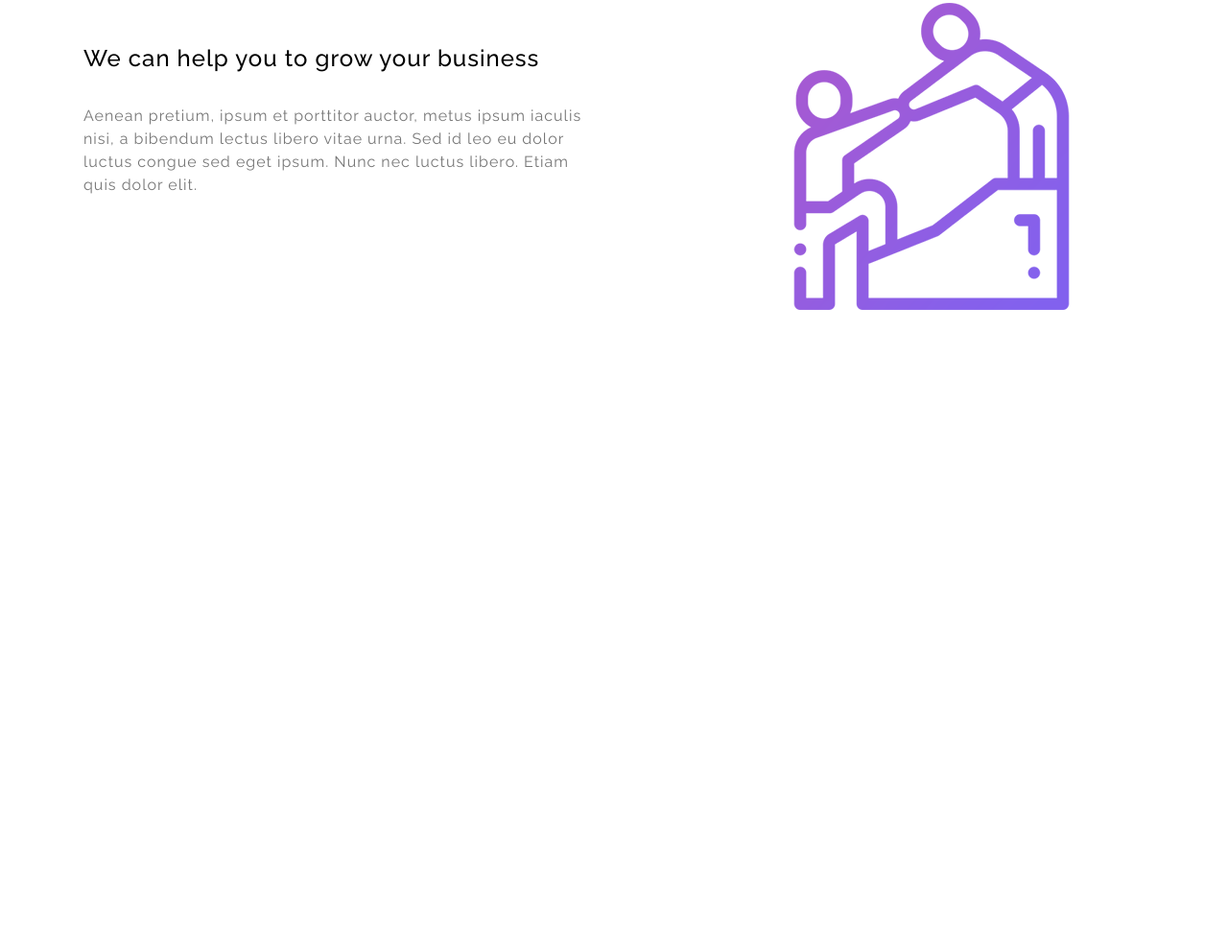
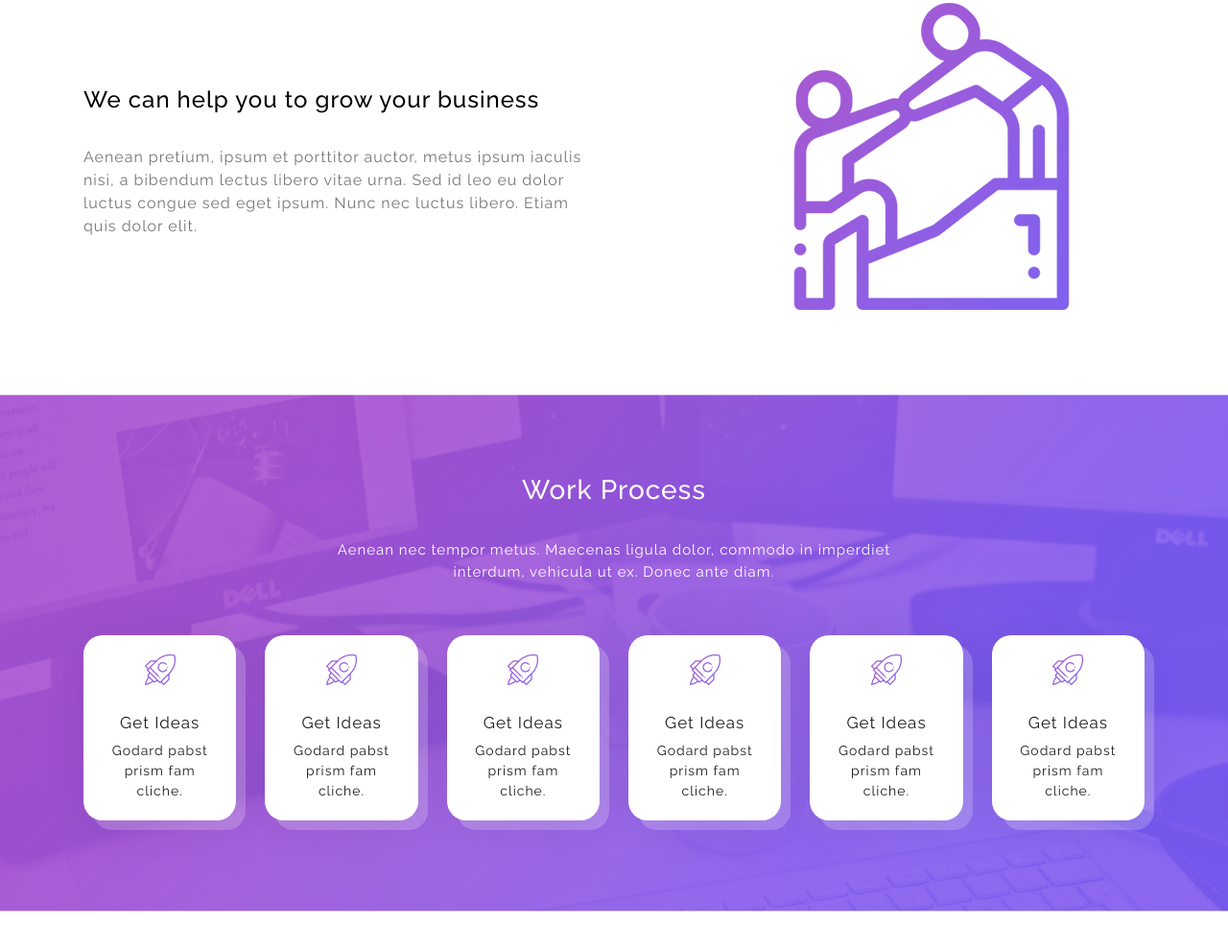
Before and after one commit to mohammadnahid7/softy-pinko, a plain HTML site: page index.html in a window 1280 px wide. Shown: the part 1421-2410 px from the top of the page at 96% size. Drawn offline with Linux system fonts and the light colour scheme.

Commit message:
Work Process section added and bug fixed

```diff
--- a/assets/css/style.css
+++ b/assets/css/style.css
@@ -97,6 +97,36 @@ hr {
   box-shadow: 0 2px 48px 0 rgba(0, 0, 0, 0.1);
   display: block;
   text-align: center;
+}
+
+.section-info {
+  text-align: center;
+  display: flex;
+  justify-content: center;
+  align-items: center;
+  flex-direction: column;
+  width: calc(100% - 1.875rem);
+  margin-left: 0.9375rem;
+  margin-right: 0.9375rem;
+}
+@media (min-width: 62rem) {
+  .section-info {
+    width: calc(58.3333333333% - 1.875rem);
+    margin-left: 0.9375rem;
+    margin-right: 0.9375rem;
+  }
+}
+.section-info .section-info__title {
+  color: #ffffff;
+  font-size: 1.75rem;
+  font-weight: 500;
+  margin-bottom: 1.875rem;
+}
+.section-info .section-info__text {
+  color: #ffffff;
+  font-size: 0.9375rem;
+  font-weight: 400;
+  margin-bottom: 2.5rem;
 }
 
 .main-navbar {
@@ -230,7 +260,7 @@ hr {
     margin-right: 0.9375rem;
   }
 }
-.hero .hero__title {
+.hero .row > div .hero__title {
   color: #ffffff;
   font-size: 1.5rem;
   font-weight: 500;
@@ -238,11 +268,11 @@ hr {
   text-align: center;
 }
 @media (min-width: 48rem) {
-  .hero .hero__title {
+  .hero .row > div .hero__title {
     font-size: 2.25rem;
   }
 }
-.hero .hero__text {
+.hero .row > div .hero__text {
   color: #ffffff;
   font-size: 0.9375rem;
   margin-bottom: 2.5rem;
@@ -336,10 +366,10 @@ hr {
 }
 .about .row figure,
 .help .row figure {
+  text-align: center;
   width: calc(100% - 1.875rem);
   margin-left: 0.9375rem;
   margin-right: 0.9375rem;
-  text-align: center;
 }
 @media (min-width: 62rem) {
   .about .row figure,
@@ -353,17 +383,18 @@ hr {
 .about .row .help__body,
 .help .row .about__body,
 .help .row .help__body {
-  margin: 2.5rem auto auto auto;
+  margin-top: 2.5rem;
+  text-align: center;
   width: calc(100% - 1.875rem);
   margin-left: 0.9375rem;
   margin-right: 0.9375rem;
-  text-align: center;
 }
 @media (min-width: 62rem) {
   .about .row .about__body,
   .about .row .help__body,
   .help .row .about__body,
   .help .row .help__body {
+    margin-bottom: 2.5rem;
     text-align: left;
     width: calc(50% - 1.875rem);
     margin-left: 0.9375rem;
@@ -390,13 +421,78 @@ hr {
 .help .row .about__body .help__body-text,
 .help .row .help__body .about__body-text,
 .help .row .help__body .help__body-text {
+  color: #777;
   font-size: 1rem;
   font-weight: 400;
-  color: #777;
 }
 
 .help .row {
   flex-direction: row-reverse;
+}
+
+.process {
+  background-image: url("../images/work-process-bg.png");
+  background-position: center;
+  background-size: cover;
+}
+.process .row {
+  flex-direction: row;
+}
+.process .row .step {
+  background-color: white;
+  box-shadow: 0 2px 48px 0 rgba(0, 0, 0, 0.08);
+  margin-bottom: 0.9375rem;
+  margin-top: 0.9375rem;
+  padding: 1.25rem;
+  position: relative;
+  z-index: 0;
+  width: calc(50% - 1.875rem);
+  margin-left: 0.9375rem;
+  margin-right: 0.9375rem;
+}
+@media (min-width: 48rem) {
+  .process .row .step {
+    width: calc(50% - 1.875rem);
+    margin-left: 0.9375rem;
+    margin-right: 0.9375rem;
+  }
+}
+@media (min-width: 48rem) {
+  .process .row .step {
+    width: calc(25% - 1.875rem);
+    margin-left: 0.9375rem;
+    margin-right: 0.9375rem;
+  }
+}
+@media (min-width: 62rem) {
+  .process .row .step {
+    width: calc(16.6666666667% - 1.875rem);
+    margin-left: 0.9375rem;
+    margin-right: 0.9375rem;
+  }
+}
+.process .row .step::after {
+  background: rgba(255, 255, 255, 0.2);
+  border-radius: 20px;
+  bottom: -10px;
+  content: "";
+  height: 100%;
+  position: absolute;
+  right: -10px;
+  width: 100%;
+  z-index: -1;
+}
+.process .row .step .step-title {
+  color: #1e1e1e;
+  font-size: 1.0625rem;
+  font-weight: 400;
+  margin-bottom: 0.3125rem;
+  margin-top: 1.25rem;
+}
+.process .row .step .step-text {
+  color: #1e1e1e;
+  font-size: 0.875rem;
+  font-weight: 400;
 }
 
 /* Font
--- a/index.html
+++ b/index.html
@@ -139,9 +139,59 @@
 				</div>
 			</div>
 		</section>
-		<section class="process container"><div class="row"></div></section>
+		<section class="process container">
+			<div class="row">
+				<div class="section-info">
+					<h2 class="section-info__title">Work Process</h2>
+					<p class="section-info__text">
+						Aenean nec tempor metus. Maecenas ligula dolor, commodo
+						in imperdiet interdum, vehicula ut ex. Donec ante diam.
+					</p>
+				</div>
+			</div>
+			<div class="row">
+				<div class="step card">
+					<img src="assets/images/work-process-item-01.png" alt="" />
+					<h4 class="step-title">Get Ideas</h4>
+					<p class="step-text">Godard pabst prism fam cliche.</p>
+				</div>
+				<div class="step card">
+					<img src="assets/images/work-process-item-01.png" alt="" />
+					<h4 class="step-title">Get Ideas</h4>
+					<p class="step-text">Godard pabst prism fam cliche.</p>
+				</div>
+				<div class="step card">
+					<img src="assets/images/work-process-item-01.png" alt="" />
+					<h4 class="step-title">Get Ideas</h4>
+					<p class="step-text">Godard pabst prism fam cliche.</p>
+				</div>
+				<div class="step card">
+					<img src="assets/images/work-process-item-01.png" alt="" />
+					<h4 class="step-title">Get Ideas</h4>
+					<p class="step-text">Godard pabst prism fam cliche.</p>
+				</div>
+				<div class="step card">
+					<img src="assets/images/work-process-item-01.png" alt="" />
+					<h4 class="step-title">Get Ideas</h4>
+					<p class="step-text">Godard pabst prism fam cliche.</p>
+				</div>
+				<div class="step card">
+					<img src="assets/images/work-process-item-01.png" alt="" />
+					<h4 class="step-title">Get Ideas</h4>
+					<p class="step-text">Godard pabst prism fam cliche.</p>
+				</div>
+			</div>
+		</section>
 		<section class="testimonials container">
-			<div class="row"></div>
+			<div class="row">
+				<div class="section-info">
+					<h2 class="section-info__title">Work Process</h2>
+					<p class="section-info__text">
+						Aenean nec tempor metus. Maecenas ligula dolor, commodo
+						in imperdiet interdum, vehicula ut ex. Donec ante diam.
+					</p>
+				</div>
+			</div>
 		</section>
 		<section class="pricing container"><div class="row"></div></section>
 		<section class="achievement container"><div class="row"></div></section>
```
